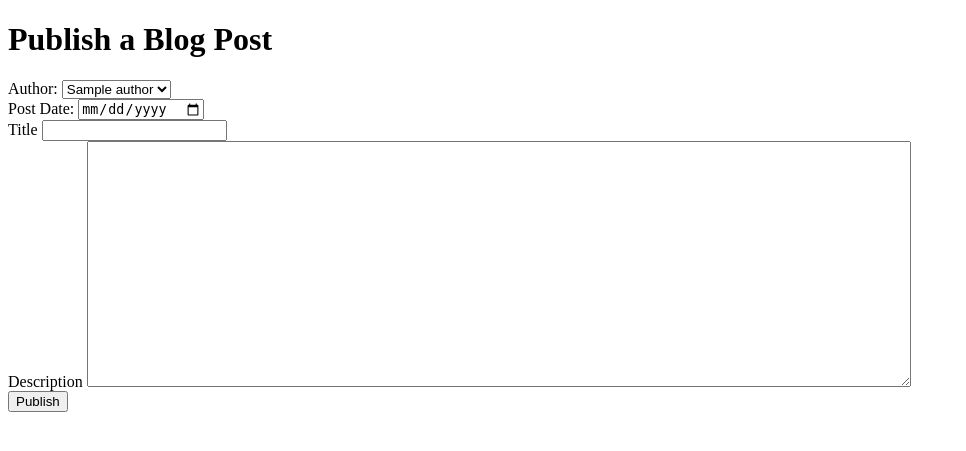
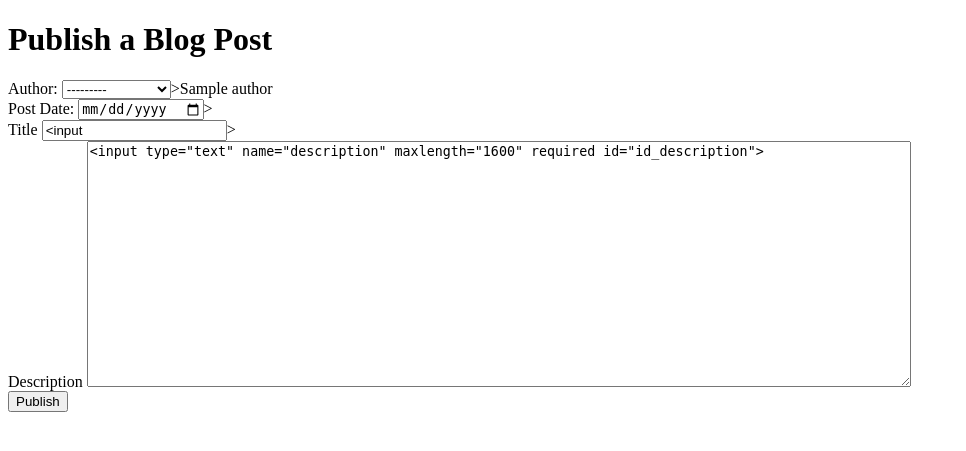
Before and after one commit to NomaanAbbasey/NomaanAbbaseyBlog, a Django app: template templates/blog/post.html in a window 1280 px wide. Shown: the top 451 px of the page, without its empty margins (0-966 px from the left). Run offline with Django 3.2, Linux system fonts and the light colour scheme; tables that the repository leaves empty hold one stand-in row (values such as "Sample post"); the template is opened without the code that fills it: values that come from a table or form of the project are taken from there, most other values are stand-ins (such as "Sample title", 1, 10 or a date in 2020).

Commit message:
created form for post creation and validation if form is valid

```diff
--- /dev/null
+++ b/blog/forms.py
@@ -0,0 +1,9 @@
+from django import forms
+from .models import Post
+from django.forms import ModelForm
+
+
+class PostForm(ModelForm):
+    class Meta:
+        model = Post
+        fields = ['author', 'title', 'description', 'pub_date']
--- a/templates/blog/post.html
+++ b/templates/blog/post.html
@@ -11,24 +11,24 @@
         <span> Author:
         <select name="author">
             {% for val in authors %}
-                <option value={{value }}>{{ val }}</option>
+                <option value={{ form.author }}>{{ val }}</option>
             {% endfor %}
         </select>
         </span>
      <br/>
      <span>
          Post Date:
-         <input type=date name="pub_date">
+         <input type=date name="pub_date" value={{ form.pub_date }}>
      </span>
      <br/>
      <span>
          Title
-         <input name="title" type="text">
+         <input name="title" type="text" value={{ form.title }}>
      </span>
      <br/>
      <span>
          Description
-         <textarea name="description" rows="16" cols="100"></textarea>
+         <textarea name="description" rows="16" cols="100">{{ form.description }}</textarea>
      </span>
     <br/>
     <input type="submit" value="Publish">
```
Also changed, not shown: blog/views.py (+6 -1 lines).
